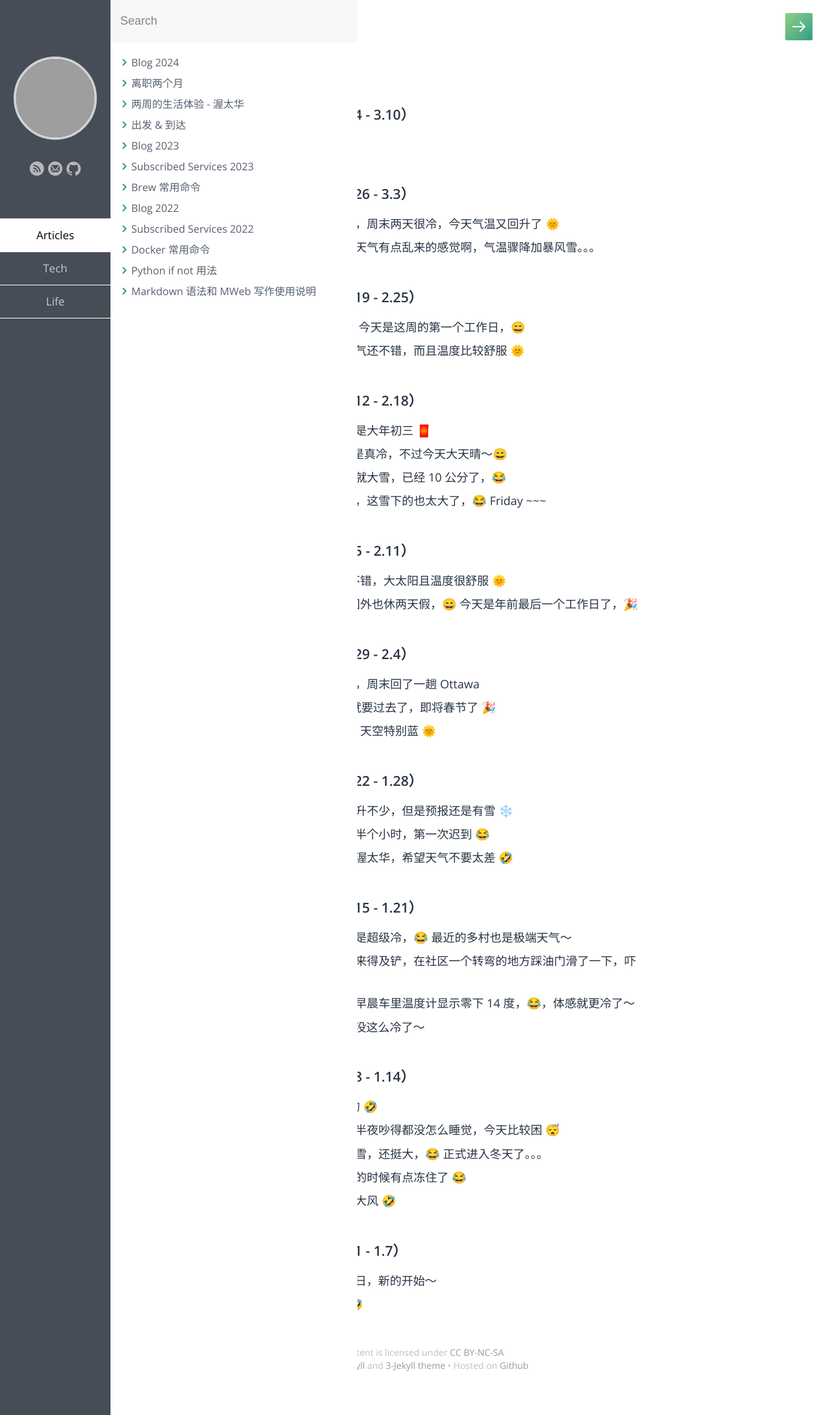
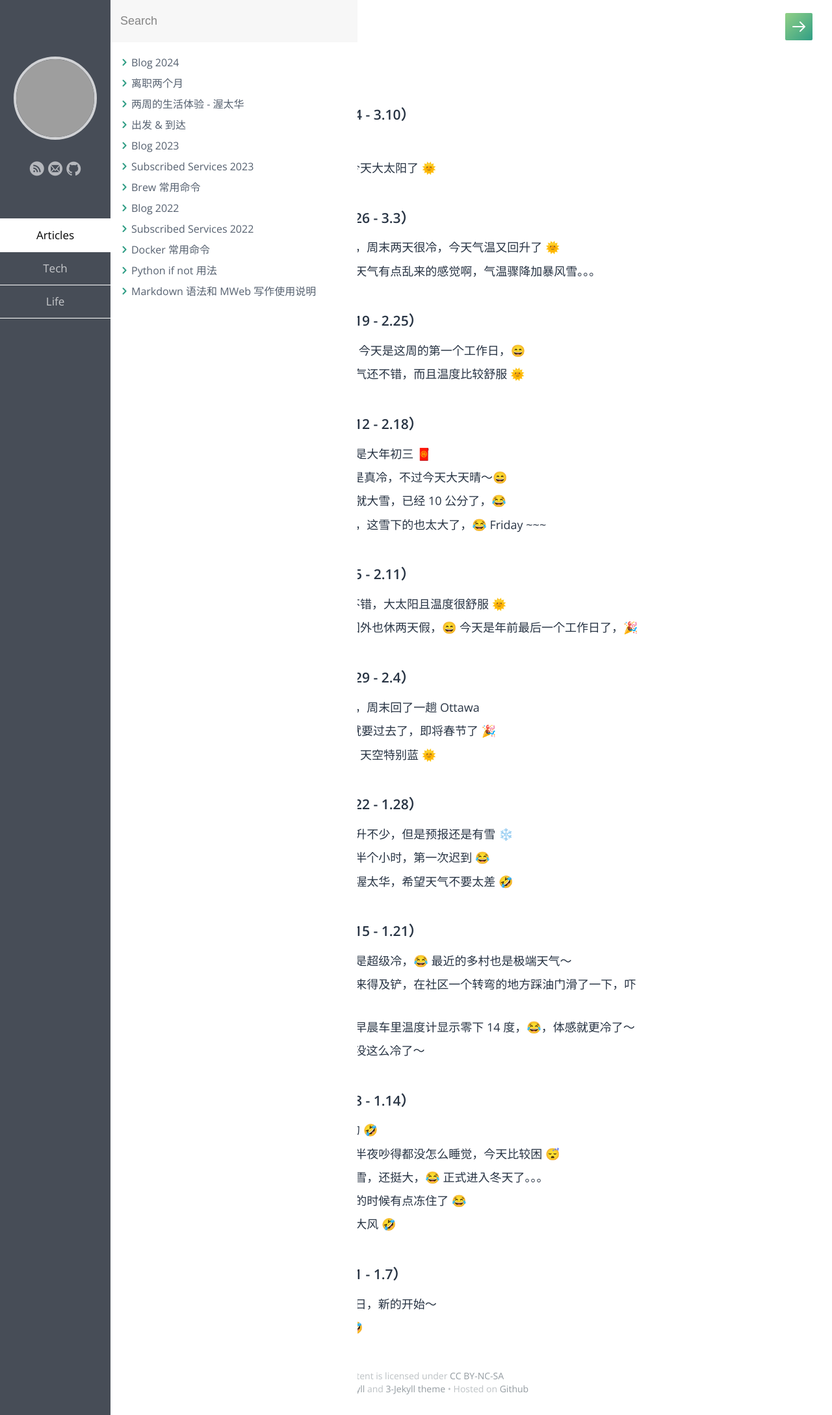
Before and after one commit to samxupeiran/samxupeiran.github.io, a Jekyll site: the page built from _posts/life/2024-01-02-my-blog.md, in a window 1280 px wide. Shown: the whole page at 65% size. Built offline with Jekyll 4.4.1, drawn with Linux system fonts in a browser that asks for light colours; some web fonts are replaced; grey boxes are pictures that could not be loaded.

Commit message:
feat: add weekly blog 3.7

```diff
--- a/_posts/life/2024-01-02-my-blog.md
+++ b/_posts/life/2024-01-02-my-blog.md
@@ -8,6 +8,7 @@ tags: Blog
 
 - ### 2024 年 3 月 第 1 周（3.4 - 3.10）
      - 3.4 正式进入 3 月了，⛽️
+     - 3.7 前两天阴天加小雨，今天大太阳了 🌞
 
 - ### 2024 年 2 月 第 4 周（2.26 - 3.3）
      - 2.26 最近温度变化超级大，周末两天很冷，今天气温又回升了 🌞
```
